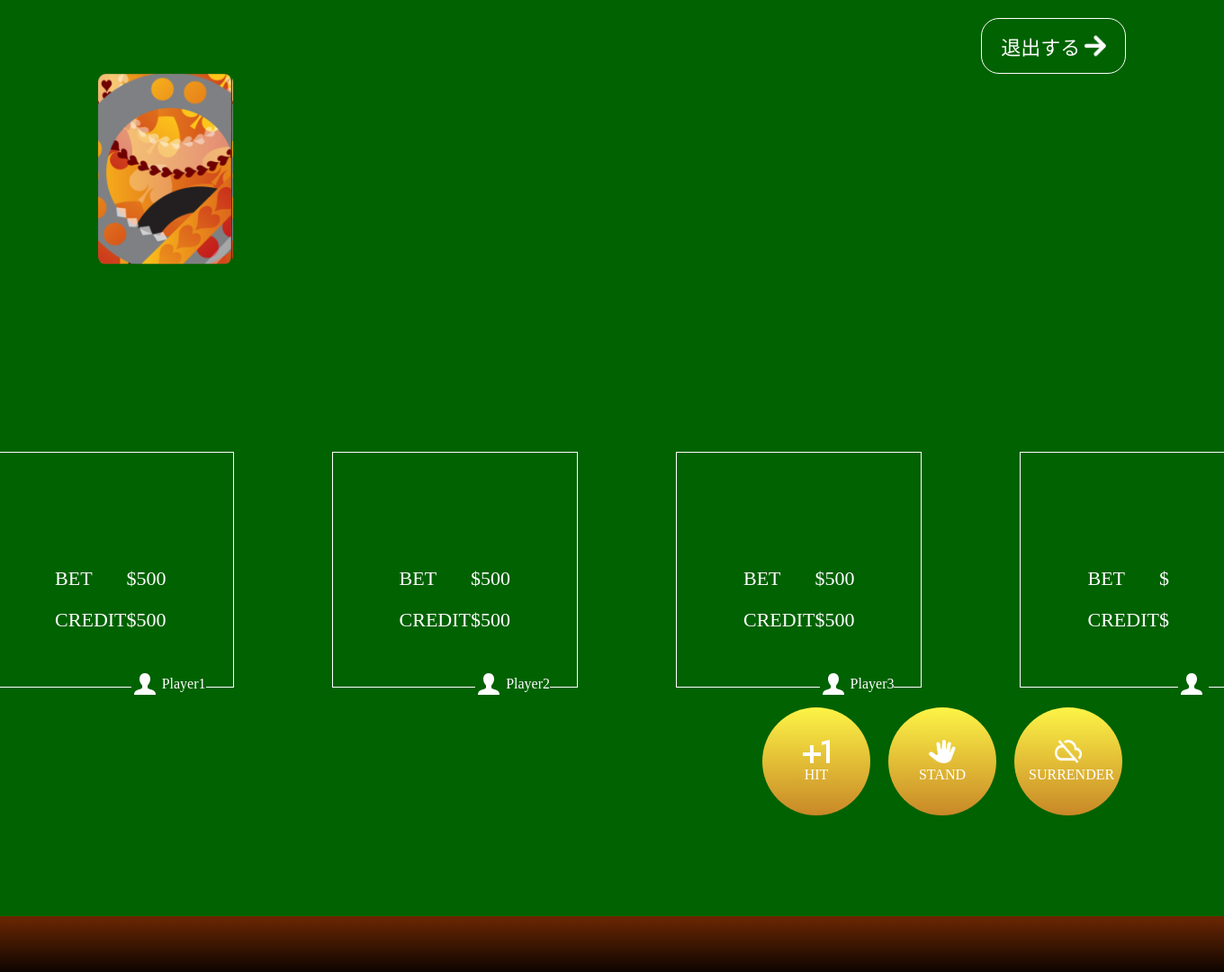
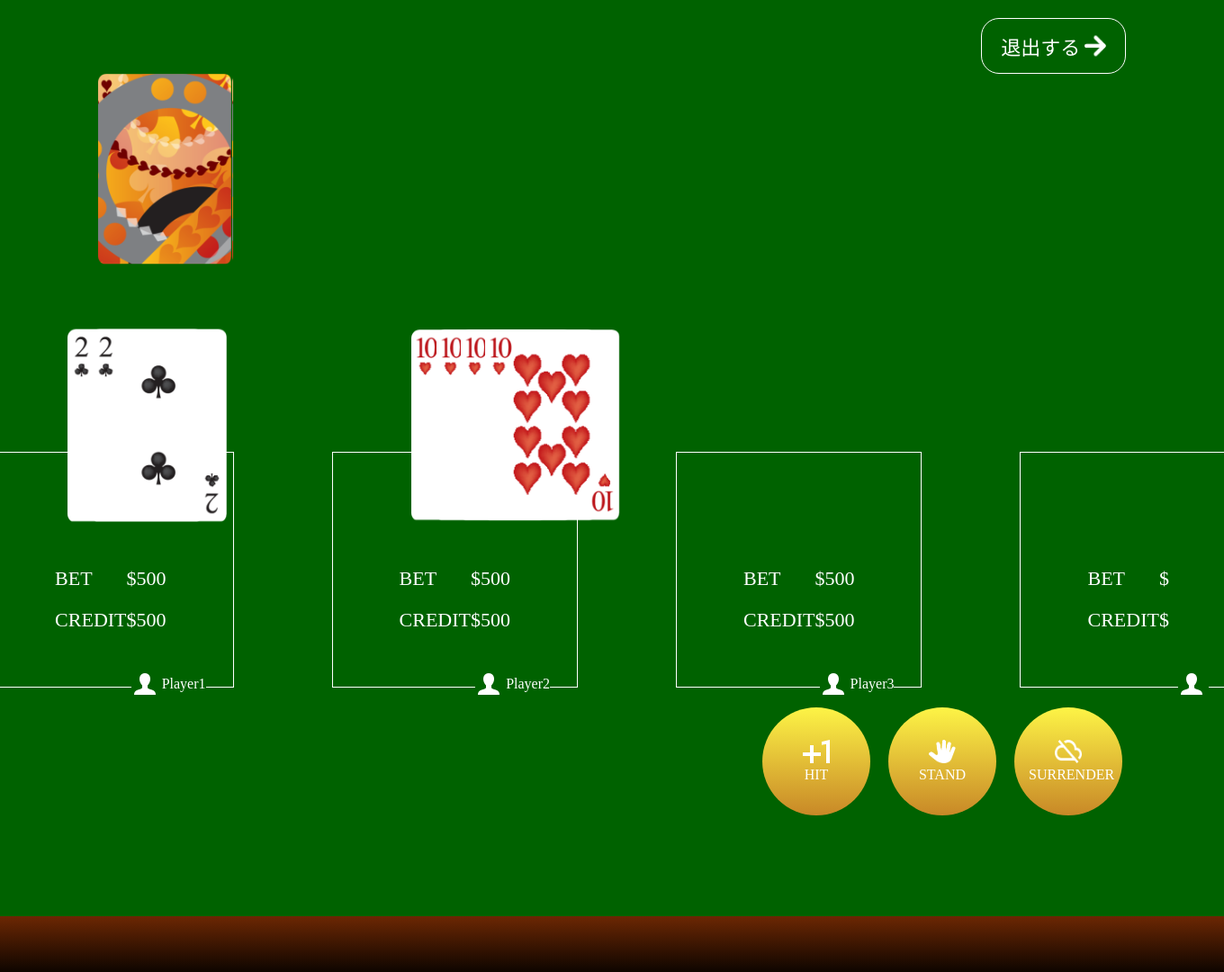
Before and after one commit to todashinya/ojt_blackJack, a PHP site: page /game in a window 1360 px wide. Shown: the whole page at 90% size. Run offline with PHP 8.4, Linux system fonts and the light colour scheme; data that the repository does not hold is empty; style sheets or scripts are compiled from the project's sources; some libraries are stand-ins or nearby versions; some web fonts are replaced.

Commit message:
トランプ位置調整

```diff
--- a/backend/css/sass/_game.scss
+++ b/backend/css/sass/game.scss
@@ -86,12 +86,18 @@
                 display: flex;
                 position: absolute;
                 top: -30px;
-                left: 50%;
+                left: 60%;
                 transform: translate(-50%,-50%);
                 max-width: 150px;
                 width: 100%;
-                img {
-                    margin-left: -40px;
+                &:nth-child(2) {
+                    left: 70%;
+                }
+                &:nth-child(3) {
+                    left: 80%;
+                }
+                &:nth-child(4) {
+                    left: 90%;
                 }
             }
             .bet ,
--- a/backend/php/views/game.php
+++ b/backend/php/views/game.php
@@ -17,7 +17,12 @@ $credit = $_POST['newCredit'];
             </ul>
             <ul class="player">
                 <li>
-                    <div class="img"></div>
+                    <div class="img">
+                        <img src="../../img/img_2-club.png" alt="">
+                    </div>
+                    <div class="img">
+                        <img src="../../img/img_2-club.png" alt="">
+                    </div>
                     <div class="bet">
                         <p>BET</p>
                         <p>$500</p>
@@ -32,7 +37,18 @@ $credit = $_POST['newCredit'];
                     </div>
                 </li>
                 <li>
-                    <div class="img"></div>
+                    <div class="img">
+                        <img src="../../img/img_10-heart.png" alt="">
+                    </div>
+                    <div class="img">
+                        <img src="../../img/img_10-heart.png" alt="">
+                    </div>
+                    <div class="img">
+                        <img src="../../img/img_10-heart.png" alt="">
+                    </div>
+                    <div class="img">
+                        <img src="../../img/img_10-heart.png" alt="">
+                    </div>
                     <div class="bet">
                         <p>BET</p>
                         <p>$500</p>
```
Also changed, not shown: backend/css/game.css (+9 -3 lines).
